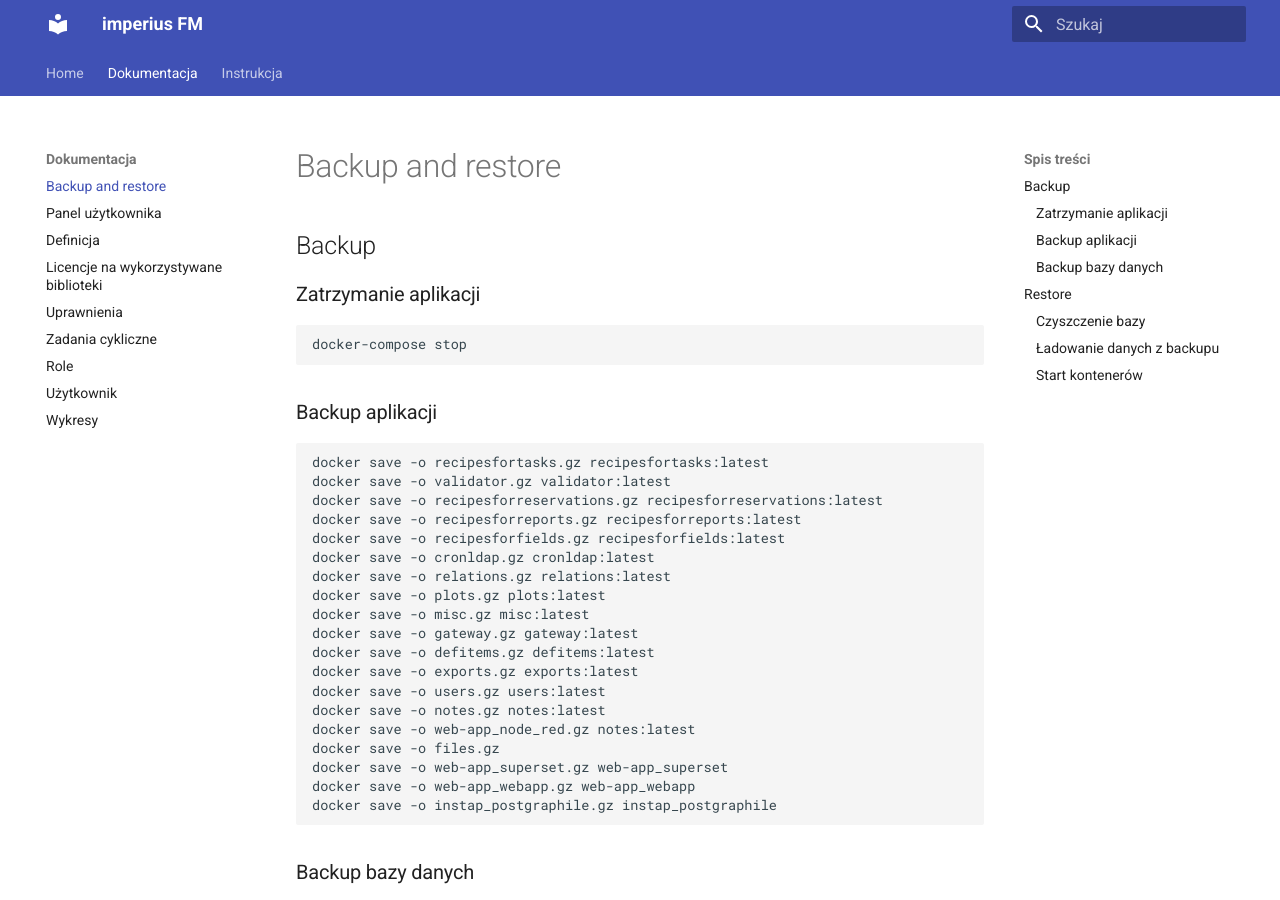
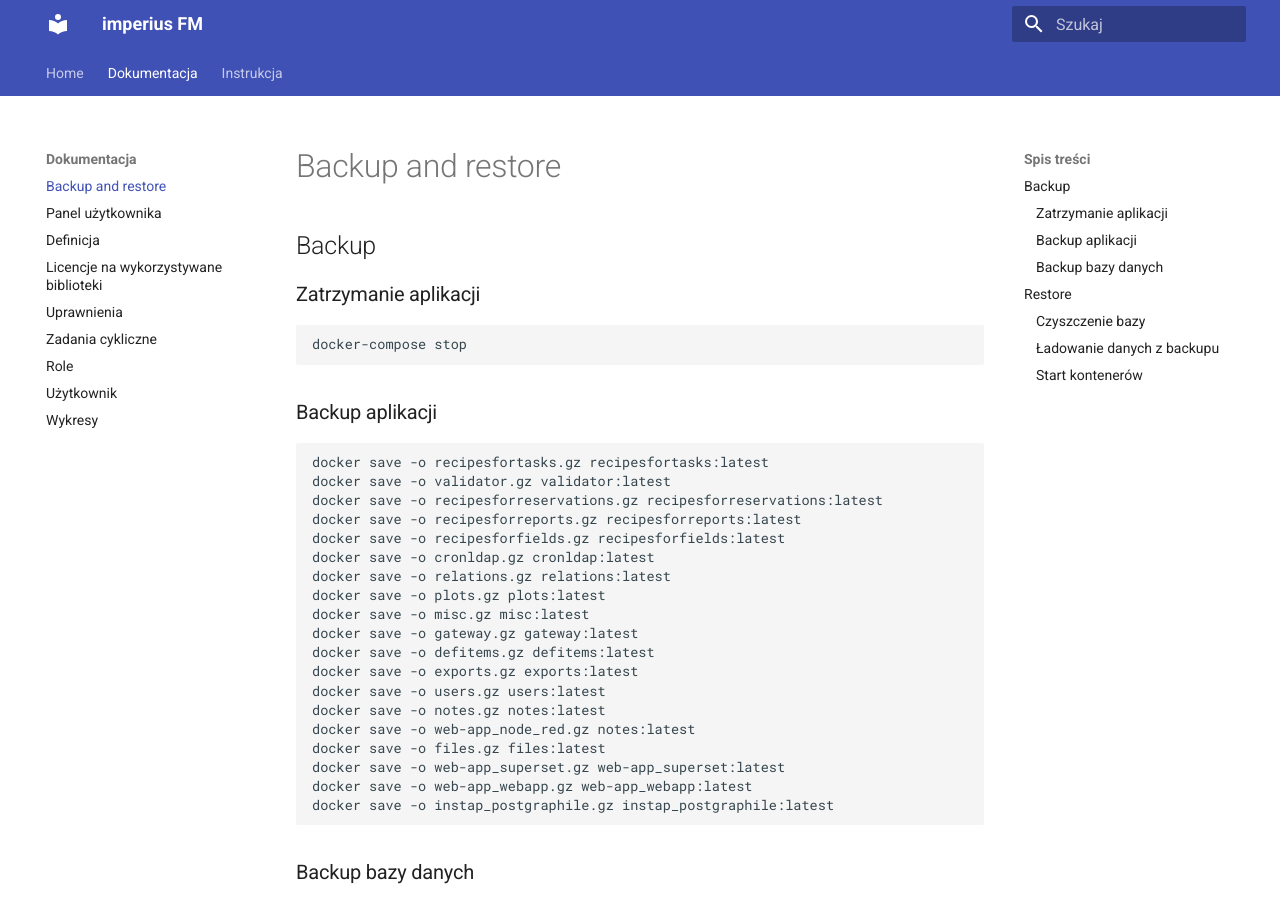
Before and after one commit to Smerlinski/instrukcja, an MkDocs documentation site: the page built from docs/dokumentacja/backup.md, in a window 1280 px wide and 900 px high. Built offline with MkDocs 1.6.1 and Material for MkDocs 9.7.7, drawn with Linux system fonts in a browser that asks for light colours.

Commit message:
docker update

````diff
--- a/docs/dokumentacja/backup.md
+++ b/docs/dokumentacja/backup.md
@@ -26,10 +26,10 @@ docker save -o exports.gz exports:latest
 docker save -o users.gz users:latest
 docker save -o notes.gz notes:latest
 docker save -o web-app_node_red.gz notes:latest
-docker save -o files.gz
-docker save -o web-app_superset.gz web-app_superset
-docker save -o web-app_webapp.gz web-app_webapp
-docker save -o instap_postgraphile.gz instap_postgraphile
+docker save -o files.gz files:latest
+docker save -o web-app_superset.gz web-app_superset:latest
+docker save -o web-app_webapp.gz web-app_webapp:latest
+docker save -o instap_postgraphile.gz instap_postgraphile:latest
 ```
 
 ### Backup bazy danych
````
